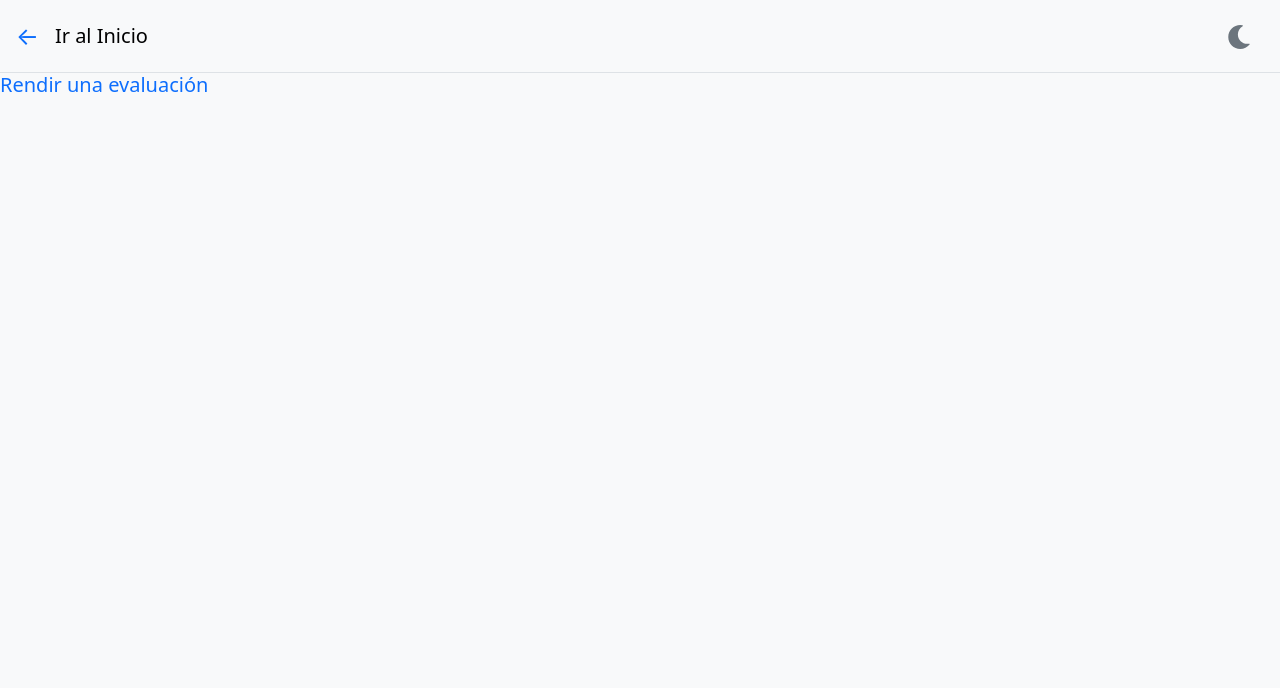
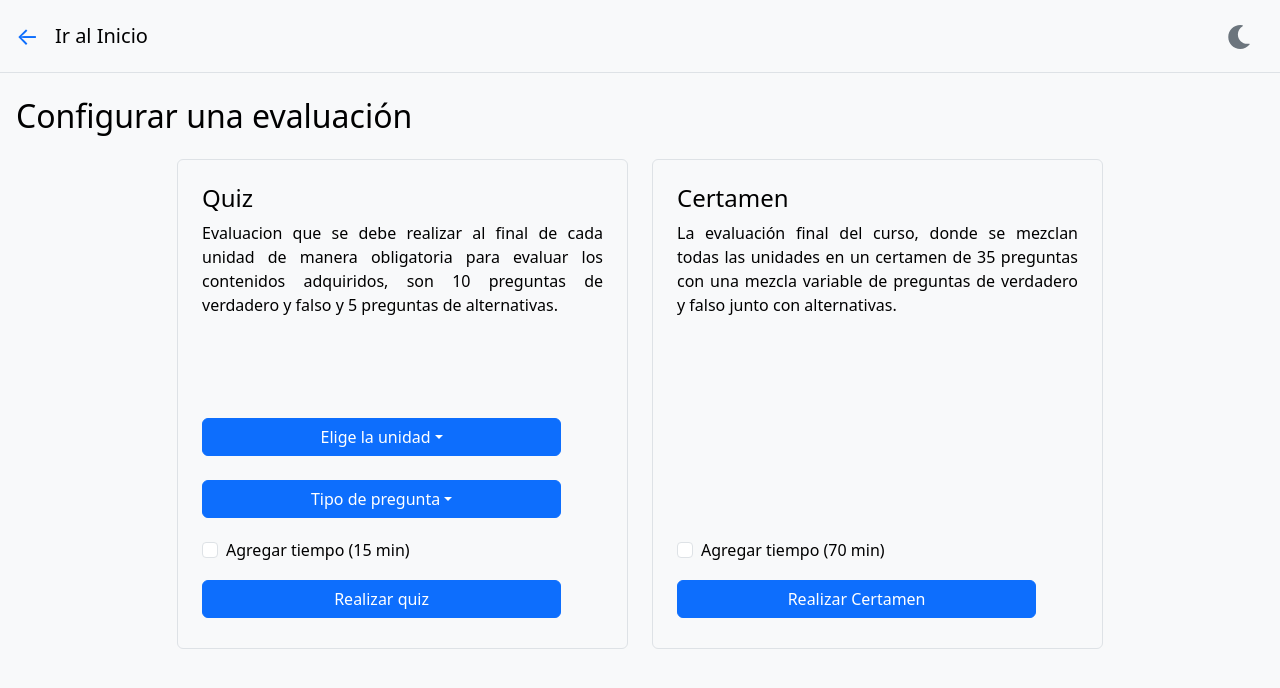
Before and after one commit to friquelmel9/Cuestionario-INF253-web, a React (Vite) app: page /ConfigurarEvaluacion in a window 1280 px wide. Shown: the top 688 px of the page. Built offline with nearby package versions, Linux system fonts and the light colour scheme.

Commit message:
se implemento pantalla de configuracion de evaluacion responsive funciona bien para pantallas de mas de 274 px de ancho

```diff
--- a/src/vistas/ConfigurarEvaluacion.jsx
+++ b/src/vistas/ConfigurarEvaluacion.jsx
@@ -1,19 +1,133 @@
 import { useState } from 'react';
 import TopMenu from '/src/componentes/TopMenu';
+import 'bootstrap/dist/js/bootstrap.bundle.min.js';
 
 function ConfigurarEvaluacion() {
-  const [count, setCount] = useState(0);
+
+
 
   return (
     <>
-        <TopMenu text='Ir al Inicio' link={`${import.meta.env.BASE_URL}Inicio`} />
-        <h5>
-            <a href={`${import.meta.env.BASE_URL}RendirEvaluacion`} className="text-decoration-none">
-            Rendir una evaluación
-            </a>
-        </h5>
+      <TopMenu text="Ir al Inicio" link={`${import.meta.env.BASE_URL}Inicio`} />
+
+      <h2 className="mt-4 ms-3">
+        Configurar una evaluación
+      </h2>
+
+      <div className="container mt-4">
+        <div className="row justify-content-center">
+          {/* Cuadro para Quiz */}
+          <div className="col-12 col-md-5 mb-4">
+            <div className="border p-4 rounded" style={{ height: '490px', position: 'relative' }}>
+              <h4>Quiz</h4>
+              <p style={{ textAlign: 'justify' }}>
+                Evaluacion que se debe realizar al final
+                de cada  unidad  de manera   obligatoria
+                para evaluar los  contenidos adquiridos,
+                son  10 preguntas  de verdadero y  falso
+                y 5 preguntas de alternativas.
+              </p>
+
+              <div style={{ position: 'absolute', bottom: '130px', width: '80%' }}>
+
+              {/* Dropdown unidad */}
+              <div className="dropdown mt-4">
+                <button
+                  className="btn btn-primary dropdown-toggle w-100"
+                  type="button"
+                  id="dropdownMenuButton"
+                  data-bs-toggle="dropdown"
+                  aria-expanded="false"
+                >
+                  Elige la unidad
+                </button>
+                <ul className="dropdown-menu" aria-labelledby="dropdownMenuButton">
+                  <li>
+                    <a className="dropdown-item" href="#">Unidad 1</a>
+                  </li>
+                  <li>
+                    <a className="dropdown-item" href="#">Unidad 2</a>
+                  </li>
+                  <li>
+                    <a className="dropdown-item" href="#">Unidad 3</a>
+                  </li>
+                  <li>
+                    <a className="dropdown-item" href="#">Unidad 4</a>
+                  </li>
+                  <li>
+                    <a className="dropdown-item" href="#">Unidad 5</a>
+                  </li>
+                </ul>
+              </div>
+
+              {/* Dropdown Tipo de pregunta */}
+              <div className="dropdown mt-4">
+                <button
+                  className="btn btn-primary dropdown-toggle w-100"
+                  type="button"
+                  id="dropdownMenuButton"
+                  data-bs-toggle="dropdown"
+                  aria-expanded="false"
+                >
+                  Tipo de pregunta
+                </button>
+                <ul className="dropdown-menu" aria-labelledby="dropdownMenuButton">
+                  <li>
+                    <a className="dropdown-item" href="#">De evaluaciones pasadas</a>
+                  </li>
+                  <li>
+                    <a className="dropdown-item" href="#">Inventadas por la comunidad</a>
+                  </li>
+                  <li>
+                    <a className="dropdown-item" href="#">Ambas</a>
+                  </li>
+                </ul>
+              </div>
+              </div>
+
+              <div style={{ position: 'absolute', bottom: '30px', width: '80%' }}>
+                {/* Checkbox tiempo quiz */}
+                <div className="form-check mt-4">
+                    <input className="form-check-input" type="checkbox" value="" id="defaultCheck1" />
+                    <label className="form-check-label" htmlFor="defaultCheck1">
+                    Agregar tiempo (15 min)
+                    </label>
+                </div>
+                {/* Botón para realizar el certamen */}
+                <button className="btn btn-primary mt-3 w-100">Realizar quiz</button>
+              </div>
+            </div>
+          </div>
+
+          {/* Cuadro para Certamen */}
+          <div className="col-12 col-md-5 mb-4" >
+            <div className="border p-4 rounded" style={{ height: '490px', position: 'relative' }}>
+              <h4>Certamen</h4>
+              <p style={{ textAlign: 'justify' }}>
+                La  evaluación final  del curso,  donde se
+                mezclan todas las unidades en un  certamen
+                de 35 preguntas con una mezcla variable de
+                preguntas de  verdadero y falso  junto con
+                alternativas.
+              </p>
+
+              <div style={{ position: 'absolute', bottom: '30px', width: '80%' }}>
+                {/* Checkbox tiempo certamen */}
+                <div className="form-check mt-4">
+                    <input className="form-check-input" type="checkbox" value="" id="defaultCheck2" />
+                    <label className="form-check-label" htmlFor="defaultCheck2">
+                    Agregar tiempo (70 min)
+                    </label>
+                </div>
+                {/* Botón para realizar el certamen */}
+                <button className="btn btn-primary mt-3 w-100">Realizar Certamen</button>
+              </div>
+            </div>
+          </div>
+        </div>
+      </div>
     </>
   );
-};
+}
 
 export default ConfigurarEvaluacion;
```
